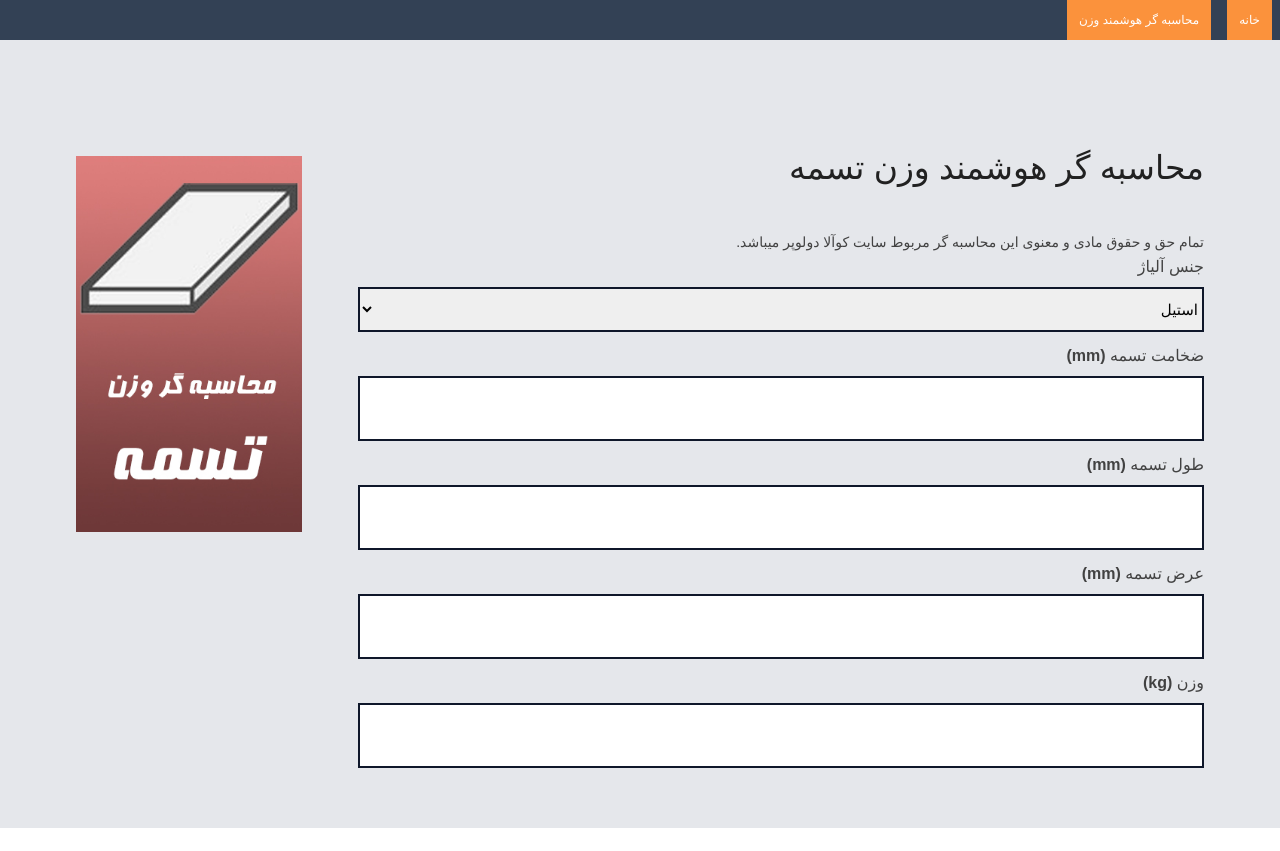
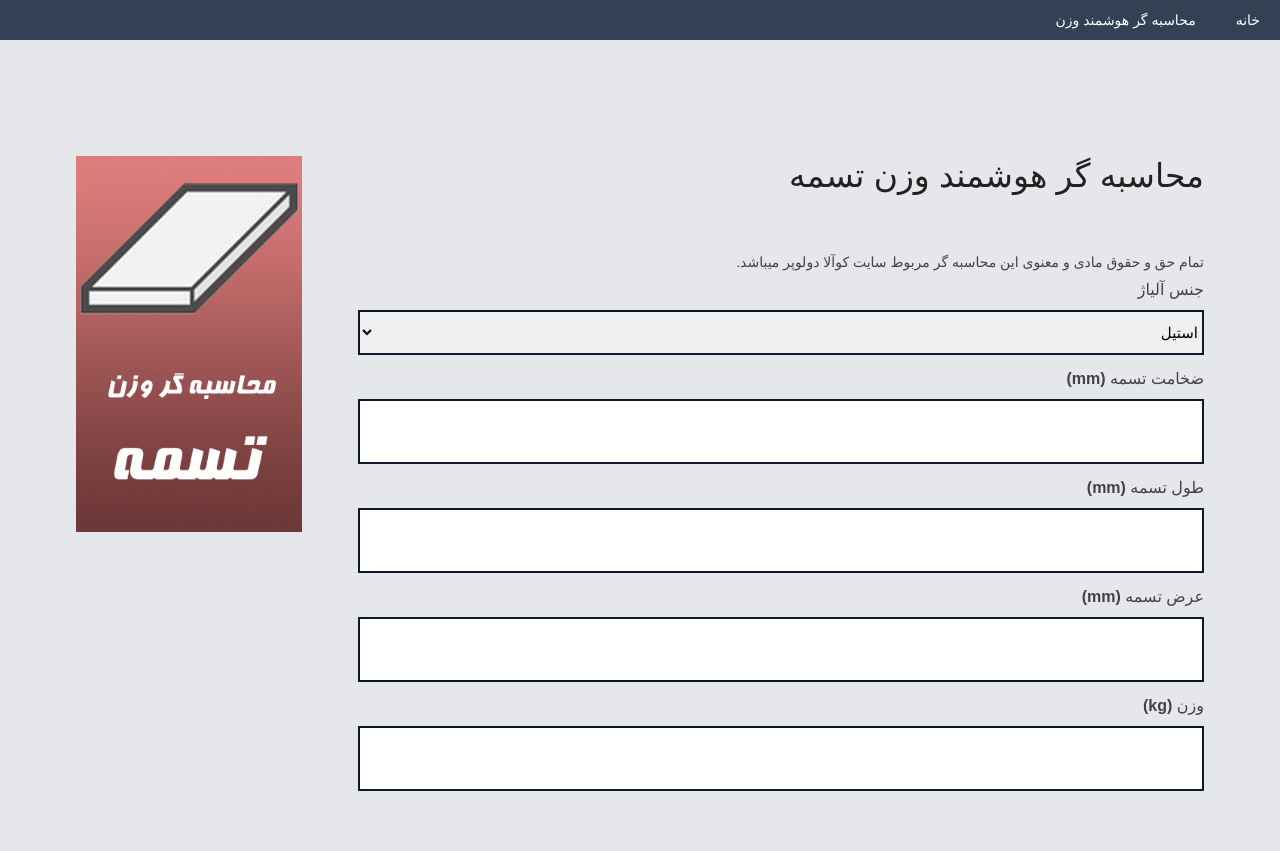
Before and after one commit to reza-foroutan/Intelligent-belt-weight-calculator, a website built with Vite: page index.html in a window 1280 px wide. Before the commit the page ends 828 px from the top, so only its background shows below. Built offline with nearby package versions, Linux system fonts and the light colour scheme.

Commit message:
version-001

```diff
--- a/index.html
+++ b/index.html
@@ -12,11 +12,11 @@
     <!-- initialize nav -->
     <nav class="w-full h-[40px] bg-slate-700 text-white flex">
       <div class="w-full h-full flex items-center">
-        <div class="w-auto text-center px-3 box-border mx-2 flex justify-center leading-[40px] h-[inherit] bg-orange-400 ">
-          <a href="/" class="font-medium"><span>خانه</span></a>
+        <div class="w-auto text-center px-3 box-border mx-2 flex justify-center items-center  leading-[40px] h-[inherit] ">
+          <a href="/" class="font-medium text-[14px]"><span>خانه</span></a>
         </div>
-        <div class="w-auto text-center px-3 box-border mx-2 flex justify-center leading-[40px] h-[inherit] bg-orange-400 ">
-          <a href="#" class="font-medium"><span>محاسبه گر هوشمند وزن</span></a>
+        <div class="w-auto text-center px-3 box-border mx-2 flex justify-center items-center leading-[40px] h-[inherit] ">
+          <a href="#" class="font-medium text-[14px]"><span>محاسبه گر هوشمند وزن</span></a>
         </div>
       </div>
     </nav>
@@ -32,7 +32,7 @@
                   <!-- initialize title  -->
                   <div>
                     <div>
-                      <h2 class="pt-0 box-border text-[#212121] font-normal text-[33px] leading-6 mb-[1.5em]">محاسبه گر هوشمند وزن تسمه</h2>
+                      <h2 class="pt-0 box-border text-[#212121] font-normal text-[33px] leading-6  sm:leading-10 mb-[1.5em]">محاسبه گر هوشمند وزن تسمه</h2>
                     </div>
                     <div></div>
                   </div>
@@ -40,7 +40,7 @@
                   <!-- initialize copyRight  -->
                   <div>
                     <div>
-                      <span class="box-border text-[#424242] text-[14px]">تمام حق و حقوق مادی و معنوی این محاسبه گر مربوط سایت <a href="#" title="کوآلا دولوپر" target="_blank">کوآلا دولوپر</a> میباشد.</span>
+                      <span class="box-border text-[#424242] text-[14px] leading-6 sm:leading-8">تمام حق و حقوق مادی و معنوی این محاسبه گر مربوط سایت <a href="https://koala-developer.ir/" title="کوآلا دولوپر" target="_blank">کوآلا دولوپر</a> میباشد.</span>
                     </div>
                     <div></div>
                   </div>
```
Also changed, not shown: css/main.css.
